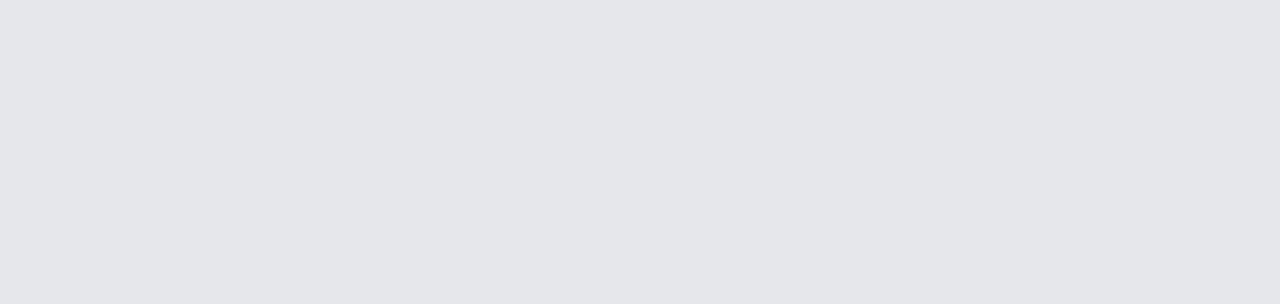
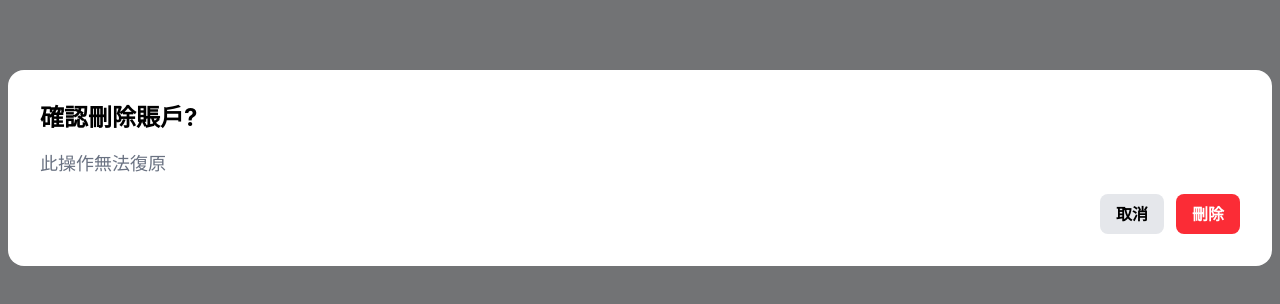
Before and after one commit to yinghautsai68/BXpense, a React (Vite) app in the folder frontend/: page /accounts/1 in a window 1280 px wide. Both pictures are taken after a click on the picture 1218 px from the left and 78 px from the top of the page. Shown: the part 232-536 px from the top of the page. Built offline with nearby package versions, Linux system fonts and the light colour scheme.

Commit message:
feat(accounts): add delete confirmation modal
- add confirmation modal before deleting account
- adjust modal g
- improve modal layout spacing and sizing

```diff
--- a/frontend/src/components/Modal.tsx
+++ b/frontend/src/components/Modal.tsx
@@ -10,10 +10,10 @@ const Modal = ({ isOpen, onClose, children }: ModalProps) => {
     if (!isOpen) return null;
     return (
         <div
-            className="fixed left-0 top-0 bg-black/50 z-10 flex items-center justify-center w-full h-screen p-2 "
+            className="fixed left-0 top-0 bg-black/50 z-50 flex items-center justify-center w-full h-screen p-2 "
             onClick={onClose}
         >
-            <div className="bg-white w-full h-full rounded-2xl p-4 overflow-y-auto" onClick={(e) => e.stopPropagation()}>
+            <div className="bg-white w-full rounded-2xl p-4 overflow-y-auto" onClick={(e) => e.stopPropagation()}>
                 {children}
             </div>
         </div>
--- a/frontend/src/pages/Account.tsx
+++ b/frontend/src/pages/Account.tsx
@@ -12,12 +12,16 @@ import { useUtil } from '../context/UtilContext'
 import IconDelete from '../assets/icons/icon-delete.png'
 import IconEdit from '../assets/icons/icon-edit.png'
 import toast from 'react-hot-toast'
+import Modal from '../components/Modal'
+import Button from '../components/Button'
 const Account = () => {
     const { token, user } = useAuth();
     const { id } = useParams();
 
     const { formatDateTime } = useUtil();
     const navigate = useNavigate();
+
+    const [isDeleteOpen, setIsDeleteOpen] = useState(false);
 
     const [isLoading, setIsLoading] = useState<boolean>(true);
     const [account, setAccount] = useState<AccountType | null>(null);
@@ -60,12 +64,12 @@ const Account = () => {
         fetchRecordsByAccountId();
     }, [token, user]);
 
-    const handleDelete = async (accountId: string) => {
-        if (!token) {
+    const handleDelete = async () => {
+        if (!token || !id) {
             return;
         }
         try {
-            const message = await deleteAccountById(token, accountId);
+            const message = await deleteAccountById(token, id);
             console.log(message);
             toast.success('刪除成功');
             navigate(-1);
@@ -91,7 +95,7 @@ const Account = () => {
                 {/*  <img src={account?.image_url} alt="" className='w-24 h-full object-cover' />*/}
                 <div className='relative w-[50%] overflow-hidden'>
                     <div className='absolute right-3 top-3 flex flex-row items-center gap-2 '>
-                        <img onClick={() => handleDelete(String(account?.id))} src={IconDelete} alt="icon-delete" className='w-5 aspect-square cursor-pointer' />
+                        <img onClick={() => setIsDeleteOpen(true)} src={IconDelete} alt="icon-delete" className='w-5 aspect-square cursor-pointer' />
                         <img onClick={() => navigate(`/accounts/${account?.id}/edit`)} src={IconEdit} alt='icon-delete' className='w-5 aspect-square cursor-pointer' />
                     </div>
                     <div className='absolute right-0 top-10 translate-x-1/2 w-60 h-60 bg-yellow-500 rounded-full z-50'></div>
@@ -122,6 +126,19 @@ const Account = () => {
                     ))
                 }
             </div>
+
+            <Modal isOpen={isDeleteOpen} onClose={() => setIsDeleteOpen(false)}>
+                <div className="flex flex-col gap-4 p-4">
+                    <h2 className="text-2xl font-bold">確認刪除賬戶?</h2>
+                    <p className="text-lg text-gray-500">此操作無法復原</p>
+
+                    <div className="flex flex-row gap-3 justify-end">
+                        <Button onClick={() => setIsDeleteOpen(false)} className="px-4 py-2 bg-gray-200 ">取消</Button>
+
+                        <Button onClick={() => handleDelete()} className="px-4 py-2 bg-red-500 text-white ">刪除</Button>
+                    </div>
+                </div>
+            </Modal>
         </div >
     )
 }
```
